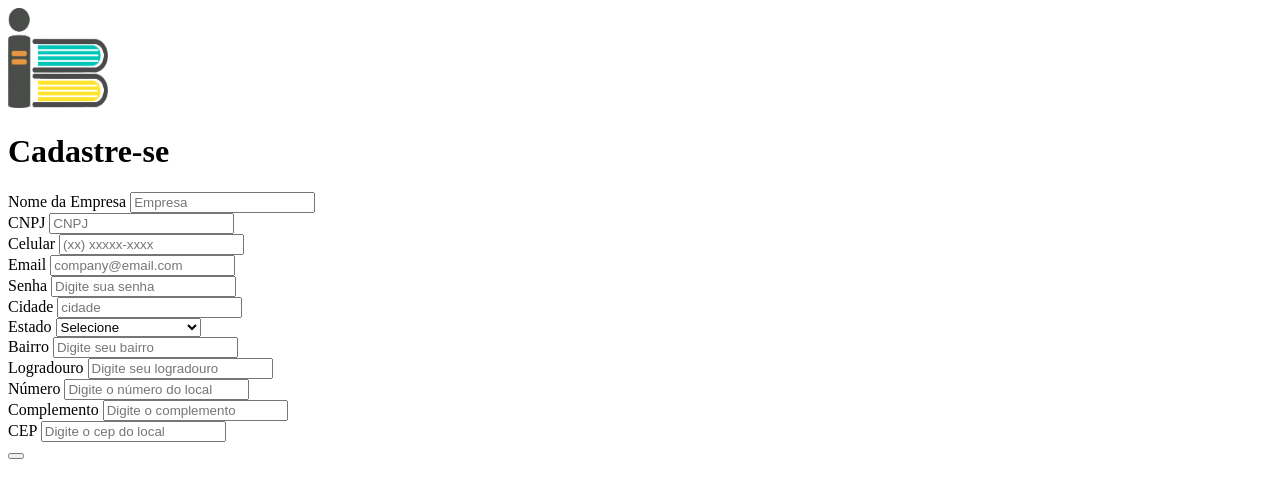
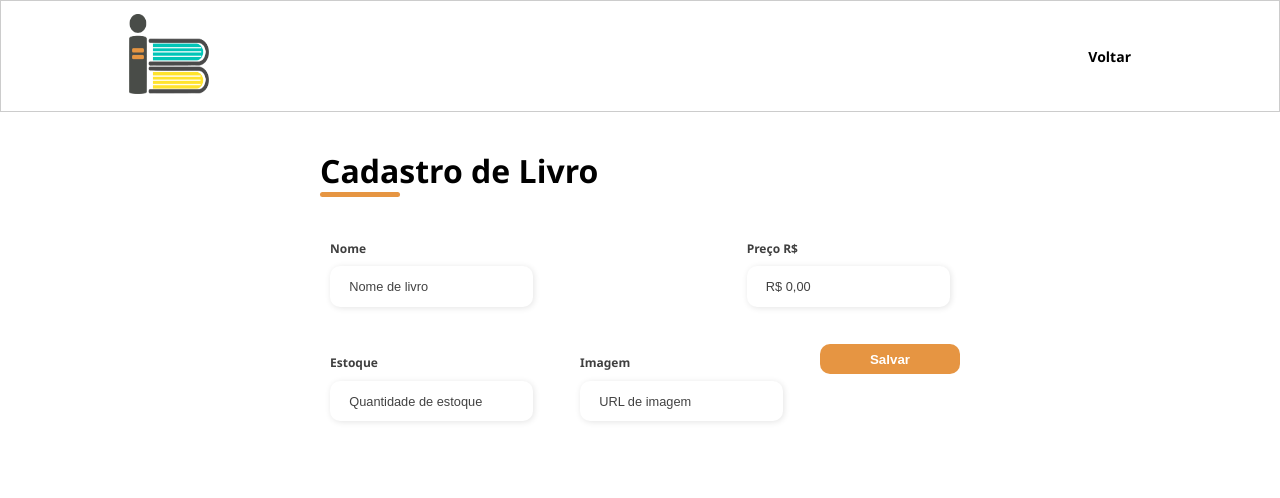
Before and after one commit to leiarafaela/iBooks, a Flask app: page /livro/novo in a window 1280 px wide. Shown: the top 498 px of the page. Run offline with Flask 2, Linux system fonts and the light colour scheme.

Commit message:
ajuste de rotas

```diff
--- a/app/controllers/customerController.py
+++ b/app/controllers/customerController.py
@@ -25,7 +25,7 @@ def show_customer_form():
 
 @cliente_bp.route('/cliente/novo', methods=['POST'])
 def create_customer():
-    infos_custumer = {}
+    infos_customer = {}
     infos_auth = {}
     for chave, valor in request.form.items():
         if chave == "senha" or chave == "email":
@@ -33,10 +33,10 @@ def create_customer():
 
         infos_auth['tipo_acesso'] = 1
 
-        infos_custumer[chave] = valor
+        infos_customer[chave] = valor
 
     infos_auth['tipo_acesso'] = 1
-    newCustomer = create_costumer_login(infos_custumer, infos_auth)
+    newCustomer = create_costumer_login(infos_customer, infos_auth)
 
     message = f"O usuario {newCustomer} foi criado com sucesso."
 
--- a/app/controllers/livroController.py
+++ b/app/controllers/livroController.py
@@ -1,9 +1,30 @@
-from flask import Blueprint, render_template
+from flask import Blueprint, make_response, redirect, render_template, request
+from models.Livro import Livro
 
 
 livro_bp = Blueprint('livro_bp', __name__)
 
 
 @livro_bp.route('/livro/novo', methods=['GET'])
-def show_livro_form():
+def show_ibook_register():
     return render_template('cadastro-livro.html')
+
+
+@livro_bp.route('/livro/novo', methods=['POST'])
+def create_ibook():
+    infos_livro = {}
+    for chave, valor in request.form.items():
+        infos_livro[chave] = valor
+
+    newIbook = Livro.create(infos_livro)
+
+    message = f"O usuario {newIbook} foi criado com sucesso."
+
+    return make_response(redirect("/admin"))
+
+@livro_bp.route('/delete/<int:ibook_id>', methods= ['DELETE'])
+def delete_ibook(ibook_id):
+    livro=Livro.getById(ibook_id)
+    if livro is not None:
+        Livro.delete(ibook_id)
+    return make_response(redirect('/admin'))
--- a/app/models/Customer.py
+++ b/app/models/Customer.py
@@ -21,8 +21,8 @@ class Customer():
 
     def create(customer):
         with closing(conectar_mysql()) as con, closing(con.cursor()) as cur:
-            cur.execute("INSERT INTO clientes (nome, sobrenome, email, celular, senha) VALUES (%s, %s, %s, %s, %s)", [
-                customer['nome'], customer['sobrenome'], customer['email'], customer['celular'], customer['senha'],])
+            cur.execute("INSERT INTO clientes (nome, sobrenome, email, celular) VALUES (%s, %s, %s, %s)", [
+                customer['nome'], customer['sobrenome'], customer['email'], customer['celular'],])
             customer = cur.lastrowid
             con.commit()
             con.close()
--- a/app/views/templates/cadastro-cliente.html
+++ b/app/views/templates/cadastro-cliente.html
@@ -22,7 +22,7 @@
           />
         </a>
         <ul class="nav-links">
-          <li><a href="/">Voltar</a></li>
+          <li><a href="/login">Voltar</a></li>
         </ul>
       </nav>
 
--- a/app/views/templates/cadastro-livro.html
+++ b/app/views/templates/cadastro-livro.html
@@ -4,6 +4,9 @@
     <meta charset="UTF-8">
     <meta http-equiv="X-UA-Compatible" content="IE=edge">
     <meta name="viewport" content="width=device-width, initial-scale=1.0">
+    <link rel="icon" type="image/x-icon" href="{{ url_for('static', filename = 'img/ibook_logo.css') }}" />
+    <link rel="stylesheet" href="{{ url_for('static', filename = 'css/default.css') }}" />
+    <link rel="stylesheet" href="{{ url_for('static', filename = 'css/cadastro-cliente.css') }}" />
     <title>Criar</title>
 </head>
 <body>
@@ -18,176 +21,73 @@
             alt="Logo-Ibook"
           />
         </a>
-        <ul class="nav-links"></ul>
+        <ul class="nav-links">
+          <li><a href="/admin">Voltar</a></li>
+        </ul>
       </nav>
 
       </header>
       <!-- Bloco onde fica o formulário -->
       <div class="container">
         <div class="form">
-          <form action="{{ url_for('parceiro_bp.create_parceiro') }}" method="POST" enctype="multipart/form-data">
+          <form action="{{ url_for('livro_bp.create_ibook') }}" method="POST" enctype="multipart/form-data">
             <div class="form-header">
               <div class="title">
-                <h1>Cadastre-se</h1>
+                <h1>Cadastro de Livro</h1>
               </div>
             </div>
 
             <div class="input-group">
               <div class="input-box">
-                <label for="companyName">Nome da Empresa</label>
+                <label for="livroNome">Nome</label>
                 <input
-                  id="companyName"
+                  id="livroNome"
                   type="text"
-                  name="nome_empresa"
-                  placeholder="Empresa"
+                  name="nome"
+                  placeholder="Nome de livro"
 
                 />
               </div>
 
               <div class="input-box">
-                <label for="email">CNPJ</label>
+                <label for="preco">Preço R$</label>
                 <input
-                  id="cnpj"
-                  type="cnpj"
-                  name="cnpj"
-                  placeholder="CNPJ"
+                  id="preco"
+                  type="preco"
+                  name="preco"
+                  placeholder="R$ 0,00"
 
                 />
               </div>
 
               <div class="input-box">
-                <label for="cel">Celular</label>
+                <label for="estoque">Estoque</label>
                 <input
-                  id="cel"
-                  type="cel"
-                  name="celular"
-                  placeholder="(xx) xxxxx-xxxx"
+                  id="estoque"
+                  type="estoque"
+                  name="qtd_estoque"
+                  placeholder="Quantidade de estoque"
 
                 />
               </div>
 
               <div class="input-box">
-                <label for="email">Email</label>
+                <label for="img">Imagem</label>
                 <input
-                  id="email"
-                  type="email"
-                  name="email"
-                  placeholder="company@email.com"
+                  id="img"
+                  type="img"
+                  name="img"
+                  placeholder="URL de imagem"
 
                 />
               </div>
 
-              <div class="input-box">
-                <label for="password">Senha</label>
-                <input
-                  id="password"
-                  type="password"
-                  name="senha"
-                  placeholder="Digite sua senha"
-
-                />
-              </div>
-
-              <div class="input-box">
-                <label for="cidade">Cidade</label>
-                <input
-                  id="cidade"
-                  type="cidade"
-                  name="cidade"
-                  placeholder="cidade"
-
-                />
-              </div>
-              <div class="input-box">
-                <label for="UF">Estado</label>
-                <select id="UF" name="estado">
-                  <option value="">Selecione</option>
-                  <option value="AC">Acre</option>
-                  <option value="AL">Alagoas</option>
-                  <option value="AP">Amapá</option>
-                  <option value="AM">Amazonas</option>
-                  <option value="BA">Bahia</option>
-                  <option value="CE">Ceará</option>
-                  <option value="DF">Distrito Federal</option>
-                  <option value="ES">Espirito Santo</option>
-                  <option value="GO">Goiás</option>
-                  <option value="MA">Maranhão</option>
-                  <option value="MS">Mato Grosso do Sul</option>
-                  <option value="MT">Mato Grosso</option>
-                  <option value="MG">Minas Gerais</option>
-                  <option value="PA">Pará</option>
-                  <option value="PB">Paraíba</option>
-                  <option value="PR">Paraná</option>
-                  <option value="PE">Pernambuco</option>
-                  <option value="PI">Piauí</option>
-                  <option value="RJ">Rio de Janeiro</option>
-                  <option value="RN">Rio Grande do Norte</option>
-                  <option value="RS">Rio Grande do Sul</option>
-                  <option value="RO">Rondônia</option>
-                  <option value="RR">Roraima</option>
-                  <option value="SC">Santa Catarina</option>
-                  <option value="SP">São Paulo</option>
-                  <option value="SE">Sergipe</option>
-                  <option value="TO">Tocantins</option>
-                </select>
-              </div>
-              <div class="input-box">
-                <label for="bairro">Bairro</label>
-                <input
-                  id="bairro"
-                  type="text"
-                  name="bairro"
-                  placeholder="Digite seu bairro"
-
-                />
-              </div>
-              <div class="input-box">
-                <label for="logradouro">Logradouro</label>
-                <input
-                  id="logradouro"
-                  type="text"
-                  name="lougradouro"
-                  placeholder="Digite seu logradouro"
-
-                />
-              </div>
-              <div class="input-box">
-                <label for="numero">Número</label>
-                <input
-                  id="numero"
-                  type="text"
-                  name="numero"
-                  placeholder="Digite o número do local"
-
-                />
-              </div>
-              <div class="input-box">
-                <label for="complemento">Complemento</label>
-                <input
-                  id="complemento"
-                  type="text"
-                  name="complemento"
-                  placeholder="Digite o complemento"
-
-                />
-              </div>
-              <div class="input-box">
-                <label for="cep">CEP</label>
-                <input
-                  id="cep"
-                  type="number"
-                  name="cep"
-                  placeholder="Digite o cep do local"
-                />
-              </div>
-            </div>
 
             <div class="continue-button">
-              <button type="submit" value="Enviar"></button>
+              <button type="submit">Salvar</button>
             </div>
           </form>
         </div>
       </div>
-      <footer></footer>
 </body>
 </html>
```
Also changed, not shown: app/views/templates/painel-admin.html (+11 -10 lines).
